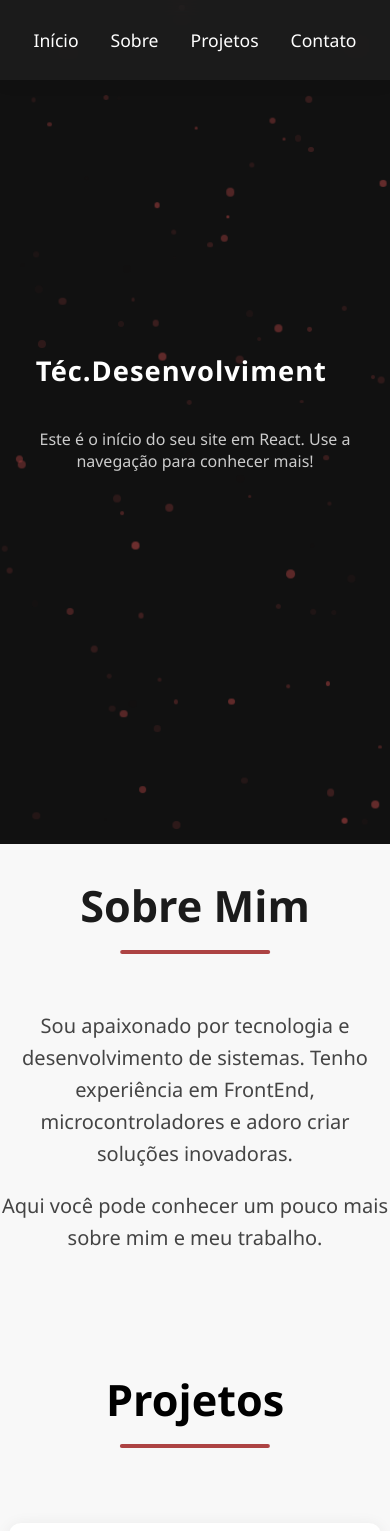
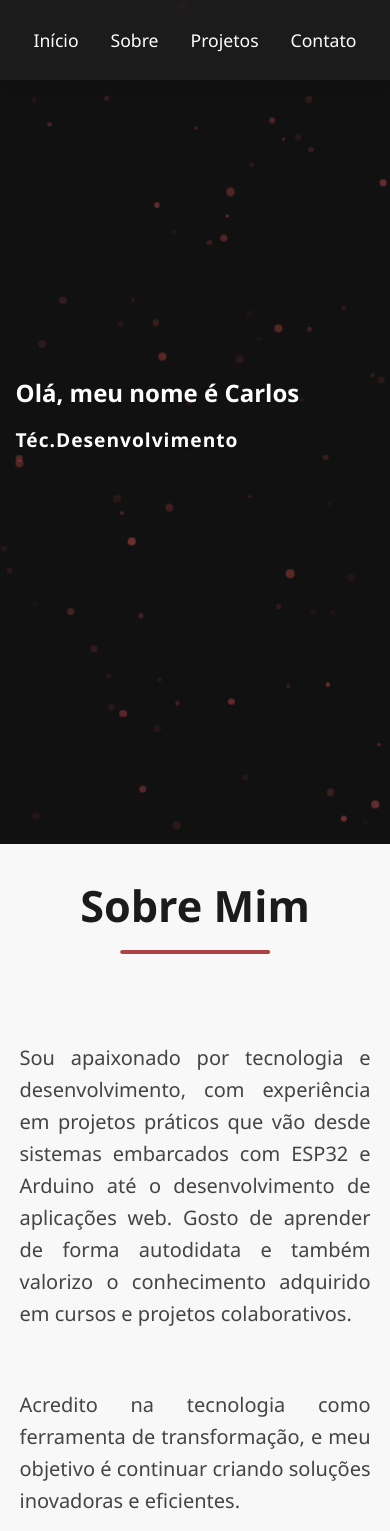
Before and after one commit to carlos-carneir0/portif-lio, a React (Create React App) app: page / in a window 390 px wide. Shown: the top 1531 px of the page. Built offline with nearby package versions, Linux system fonts and the light colour scheme; the HTML template or start-up script is replaced by a standard one.

Commit message:
13/05/25
Foi feito apenas alterações no design no inicio da pagina e adição do texto no container "sobre"

```diff
--- a/src/components/Contato.css
+++ b/src/components/Contato.css
@@ -18,6 +18,30 @@ body {
 .contato-container h1 {
   color: #000000;
   font-size: 2.7rem;
+}
+
+.contato-container p {
+  font-size: 1.2rem;
+  color: #ad4343;
+  text-align: center;
+  line-height: 1.6;
+  margin: 0.6rem 0;
+  word-break: break-word;
+}
+
+@media (max-width: 600px) {
+  .contato-container h1 {
+    font-size: 2rem;
+  }
+  .contato-container p {
+    font-size: 1.05rem;
+    padding: 0 4vw;
+    text-align: center;
+  }
+  .contato-email, .contato-tel {
+    font-size: 1.05rem;
+    word-break: break-all;
+  }
 }
 
 .contato-email {
--- a/src/components/Contato.jsx
+++ b/src/components/Contato.jsx
@@ -17,7 +17,7 @@ function Contato() {
           rel="noopener noreferrer"
           title="LinkedIn"
         >
-          <img src={require('../icons/linkedin.svg').default} alt="LinkedIn" className="contato-icon" />
+          <img src={require('../assets/icons/linkedin.svg').default} alt="LinkedIn" className="contato-icon" />
         </a>
         <a
           className="contato-icon-btn github"
@@ -26,7 +26,7 @@ function Contato() {
           rel="noopener noreferrer"
           title="GitHub"
         >
-          <img src={require('../icons/github.svg').default} alt="GitHub" className="contato-icon" />
+          <img src={require('../assets/icons/github.svg').default} alt="GitHub" className="contato-icon" />
         </a>
       </div>
     </div>
--- a/src/components/Inicio.css
+++ b/src/components/Inicio.css
@@ -6,29 +6,42 @@
   display: flex;
   flex-direction: column;
   justify-content: center;
-  align-items: center;
+  align-items: flex-start;
   position: relative;
-  text-align: center;
-  overflow: hidden;
+  text-align: left;
+  overflow-x: hidden;
+  overflow-y: visible !important;
+  box-sizing: border-box;
 }
 
 .typewriter {
-  font-size: clamp(1.5rem, 6vw, 3.5rem);
+  font-size: clamp(1.1rem, 3vw, 1.7rem);
   font-weight: bold;
   letter-spacing: 1px;
   word-break: break-word;
-  max-width: 90vw;
+  max-width: 95vw;
   line-height: 1.1;
+  text-align: left;
 }
 
-.typewriter,
+.typewriter-group {
+  display: flex;
+  flex-direction: column;
+  align-items: flex-start;
+  margin-left: 7vw;
+  width: 100%;
+  max-width: 95vw;
+  box-sizing: border-box;
+}
+
+.typewriter-group,
 .inicio-container p {
   opacity: 0;
   transform: translateY(40px);
   transition: opacity 1s cubic-bezier(.4,0,.2,1), transform 1s cubic-bezier(.4,0,.2,1);
 }
 
-.typewriter.reveal,
+.typewriter-group.reveal,
 .inicio-container p.reveal {
   opacity: 1;
   transform: translateY(0);
@@ -38,6 +51,10 @@
   position: absolute;
   inset: 0;
   z-index: 0;
+  width: 100%;
+  height: 100%;
+  pointer-events: none;
+  overflow: hidden;
 }
 
 .particle {
@@ -84,12 +101,19 @@
 
 @media (max-width: 600px) {
   .typewriter {
-    font-size: clamp(1.1rem, 7vw, 2.1rem);
-    max-width: 98vw;
+    font-size: clamp(1rem, 6vw, 1.2rem);
+    max-width: 99vw;
+    text-align: left;
+  }
+  .typewriter-group {
+    margin-left: 4vw;
+    max-width: 99vw;
   }
   .inicio-container p {
-    font-size: clamp(0.95rem, 4vw, 1.1rem);
-    max-width: 98vw;
+    font-size: clamp(0.9rem, 3.5vw, 1rem);
+    max-width: 99vw;
+    text-align: left;
+    margin-left: 2vw;
   }
   .cursor {
     width: 1em;
@@ -98,8 +122,10 @@
 
 .inicio-container p {
   color: #ccc;
-  font-size: clamp(1rem, 3.5vw, 1.4rem);
+  font-size: clamp(0.95rem, 2.8vw, 1.1rem);
   z-index: 1;
-  max-width: 90vw;
+  max-width: 95vw;
   word-break: break-word;
+  text-align: left;
+  margin-left: 4vw;
 }
--- a/src/components/Inicio.jsx
+++ b/src/components/Inicio.jsx
@@ -167,8 +167,11 @@ function Inicio() {
           />
         ))}
       </div>
-      <h1 className={`typewriter${reveal ? ' reveal' : ''}`}>{text}<span className="cursor">|</span></h1>
-      <p className={reveal ? 'reveal' : ''}>Este é o início do seu site em React. Use a navegação para conhecer mais!</p>
+
+      <div className={`typewriter-group${reveal ? ' reveal' : ''}`}>
+        <h1>Olá, meu nome é Carlos</h1>
+        <h2 className="typewriter">{text}<span className="cursor">|</span></h2>
+      </div>
     </div>
   );
 }
--- a/src/components/Projetos.jsx
+++ b/src/components/Projetos.jsx
@@ -33,8 +33,8 @@ function Projetos() {
       <div className="projetos-cards">
         <div className={`card${revealFirst ? ' reveal reveal-delay-1' : ''}`}>
           <img src={require('../assets/placeholder.png')} alt="Projeto 1" className="card-img" />
-          <h2>Projeto 1</h2>
-          <p>Descrição breve do projeto 1.</p>
+          <h2>TCC</h2>
+          <p>Meu TCC do curso técnico em Desenvolvimento de Sistemas</p>
           <a href="#" className="card-btn" target="_blank" rel="noopener noreferrer">Ver Projeto</a>
         </div>
         <div className={`card${revealSecond ? ' reveal reveal-delay-2' : ''}`}>
--- a/src/components/Sobre.css
+++ b/src/components/Sobre.css
@@ -29,6 +29,29 @@ section#sobre h1::after {
 section#sobre p {
   color: #444;
   line-height: 1.6;
-  text-align: center;
+  text-align: justify;
   font-size: 1.25rem;
 }
+
+.sobre-texto {
+  max-width: 900px;
+  margin: 2rem auto 0 auto;
+  padding: 0 1rem;
+  text-align: left;
+  display: flex;
+  flex-direction: column;
+  gap: 1.2rem;
+  box-sizing: border-box;
+}
+
+@media (max-width: 600px) {
+  .sobre-texto {
+    padding: 0 4vw;
+    text-align: center;
+    max-width: 98vw;
+  }
+  .sobre-texto p {
+    text-align: center;
+    font-size: 1.05rem;
+  }
+}
--- a/src/components/Sobre.jsx
+++ b/src/components/Sobre.jsx
@@ -5,10 +5,12 @@ function Sobre() {
   return (
     <>
       <h1>Sobre Mim</h1>
-      <p>
-        Sou apaixonado por tecnologia e desenvolvimento de sistemas. Tenho experiência em FrontEnd, microcontroladores e adoro criar soluções inovadoras.
-      </p>
-      <p>Aqui você pode conhecer um pouco mais sobre mim e meu trabalho.</p>
+      <div className="sobre-texto">
+        <p>
+          Sou apaixonado por tecnologia e desenvolvimento, com experiência em projetos práticos que vão desde sistemas embarcados com ESP32 e Arduino até o desenvolvimento de aplicações web. Gosto de aprender de forma autodidata e também valorizo o conhecimento adquirido em cursos e projetos colaborativos.
+        </p>
+        <p>Acredito na tecnologia como ferramenta de transformação, e meu objetivo é continuar criando soluções inovadoras e eficientes.</p>
+      </div>
     </>
   );
 }
```
Also changed, not shown: src/assets/icons/github.svg (renamed from src/icons/github.svg), src/assets/icons/linkedin.svg (renamed from src/icons/linkedin.svg).
